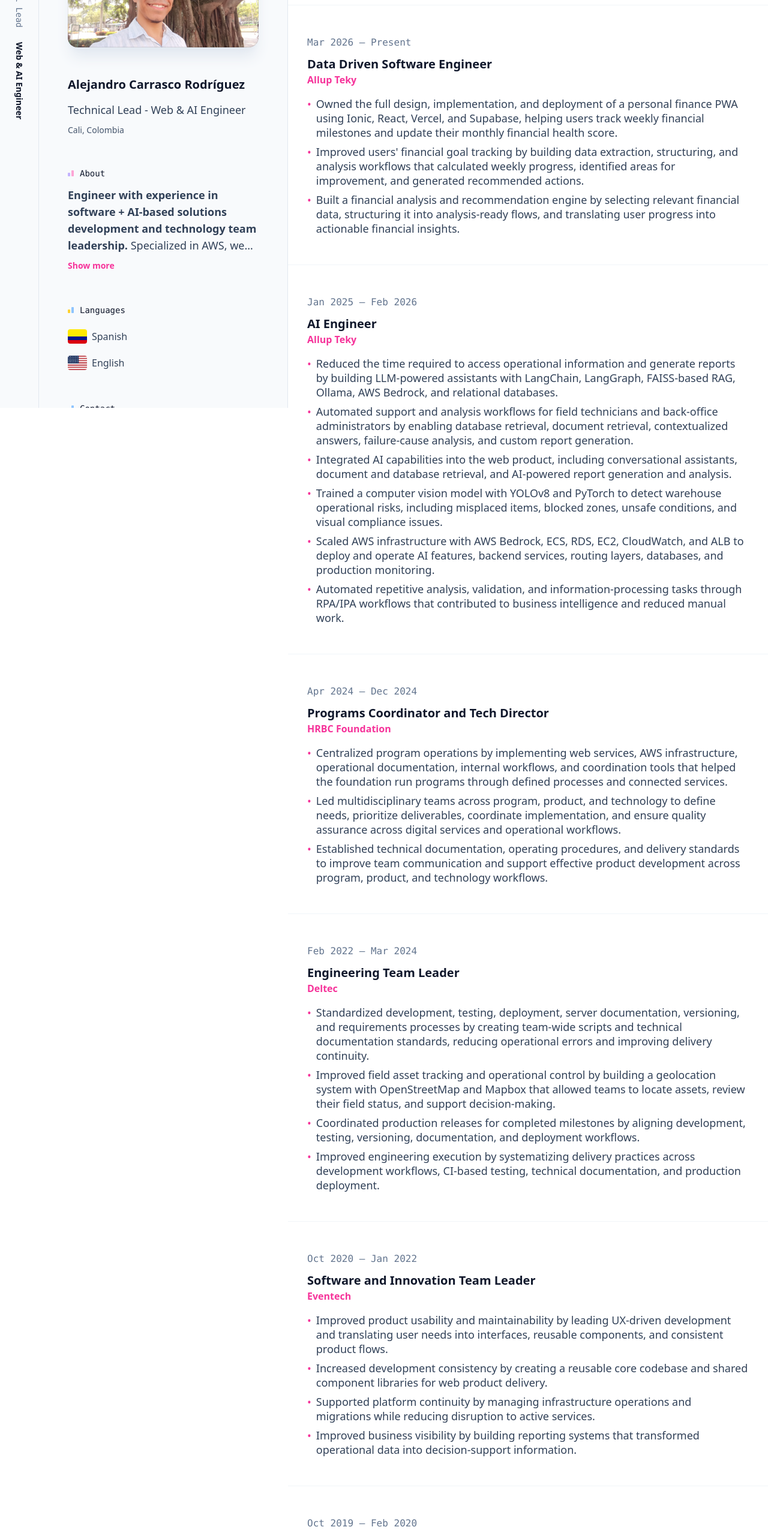
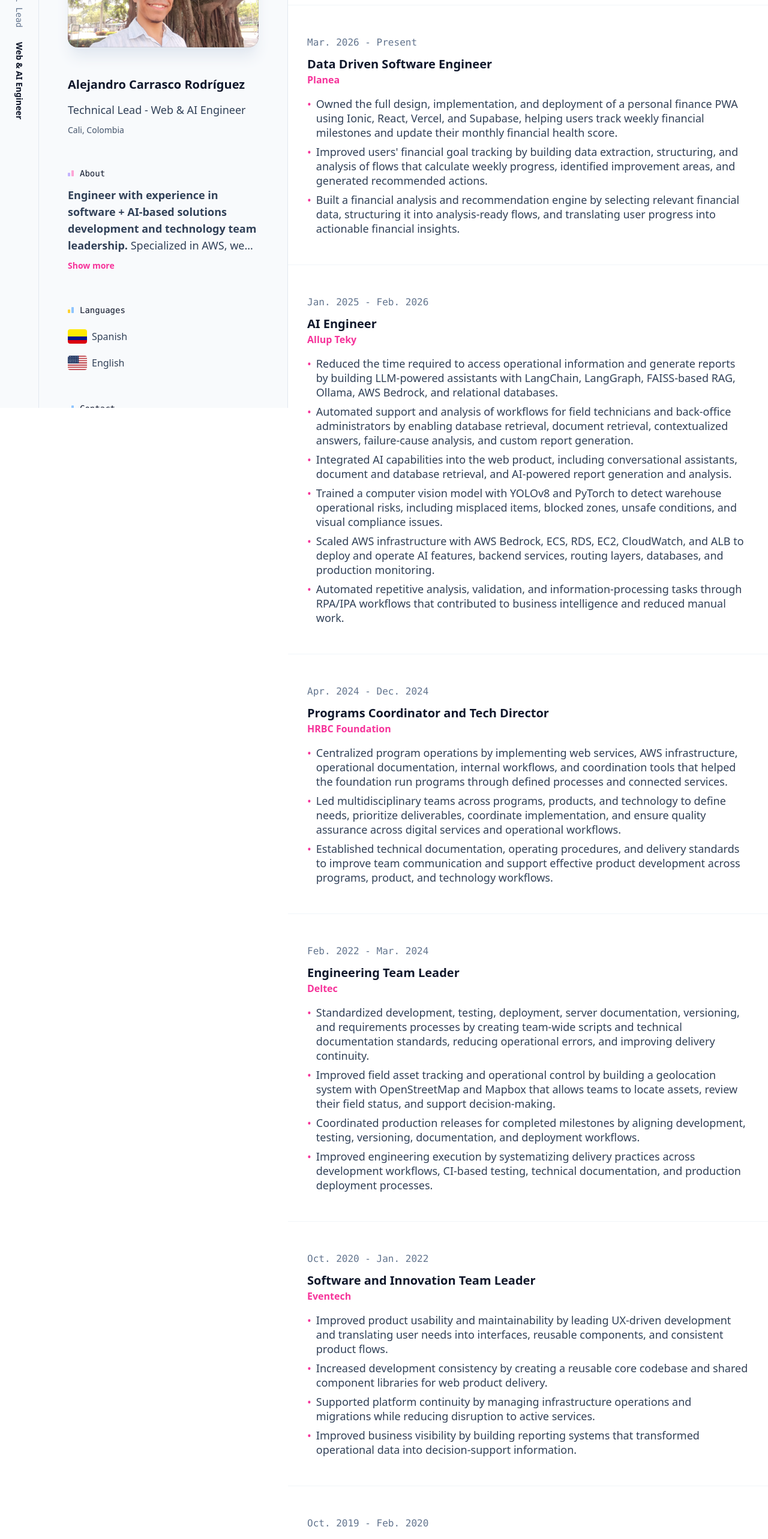
Before and after one commit to Alejandr0CR/website-2026, a Next.js app: page / in a window 1280 px wide. Shown: the part 120-2686 px from the top of the page at 60% size. Built offline with nearby package versions, Linux system fonts and the light colour scheme; a web font is replaced by a local one.

Commit message:
fix: update work experience entries for consistency and clarity

```diff
--- a/src/components/WorkExperiencePanel.tsx
+++ b/src/components/WorkExperiencePanel.tsx
@@ -3,23 +3,23 @@ import { WorkExperienceItem } from './WorkExperienceItem'
 const WORK_EXPERIENCE = [
   {
     id: 'work-7',
-    period: 'Mar 2026 — Present',
+    period: 'Mar. 2026 - Present',
     title: 'Data Driven Software Engineer',
-    company: 'Allup Teky',
+    company: 'Planea',
     items: [
       'Owned the full design, implementation, and deployment of a personal finance PWA using Ionic, React, Vercel, and Supabase, helping users track weekly financial milestones and update their monthly financial health score.',
-      'Improved users\' financial goal tracking by building data extraction, structuring, and analysis workflows that calculated weekly progress, identified areas for improvement, and generated recommended actions.',
+      'Improved users\' financial goal tracking by building data extraction, structuring, and analysis of flows that calculate weekly progress, identified improvement areas, and generated recommended actions.',
       'Built a financial analysis and recommendation engine by selecting relevant financial data, structuring it into analysis-ready flows, and translating user progress into actionable financial insights.'
     ]
   },
   {
     id: 'work-6',
-    period: 'Jan 2025 — Feb 2026',
+    period: 'Jan. 2025 - Feb. 2026',
     title: 'AI Engineer',
     company: 'Allup Teky',
     items: [
       'Reduced the time required to access operational information and generate reports by building LLM-powered assistants with LangChain, LangGraph, FAISS-based RAG, Ollama, AWS Bedrock, and relational databases.',
-      'Automated support and analysis workflows for field technicians and back-office administrators by enabling database retrieval, document retrieval, contextualized answers, failure-cause analysis, and custom report generation.',
+      'Automated support and analysis of workflows for field technicians and back-office administrators by enabling database retrieval, document retrieval, contextualized answers, failure-cause analysis, and custom report generation.',
       'Integrated AI capabilities into the web product, including conversational assistants, document and database retrieval, and AI-powered report generation and analysis.',
       'Trained a computer vision model with YOLOv8 and PyTorch to detect warehouse operational risks, including misplaced items, blocked zones, unsafe conditions, and visual compliance issues.',
       'Scaled AWS infrastructure with AWS Bedrock, ECS, RDS, EC2, CloudWatch, and ALB to deploy and operate AI features, backend services, routing layers, databases, and production monitoring.',
@@ -28,30 +28,30 @@ const WORK_EXPERIENCE = [
   },
   {
     id: 'work-5',
-    period: 'Apr 2024 — Dec 2024',
+    period: 'Apr. 2024 - Dec. 2024',
     title: 'Programs Coordinator and Tech Director',
     company: 'HRBC Foundation',
     items: [
       'Centralized program operations by implementing web services, AWS infrastructure, operational documentation, internal workflows, and coordination tools that helped the foundation run programs through defined processes and connected services.',
-      'Led multidisciplinary teams across program, product, and technology to define needs, prioritize deliverables, coordinate implementation, and ensure quality assurance across digital services and operational workflows.',
-      'Established technical documentation, operating procedures, and delivery standards to improve team communication and support effective product development across program, product, and technology workflows.'
+      'Led multidisciplinary teams across programs, products, and technology to define needs, prioritize deliverables, coordinate implementation, and ensure quality assurance across digital services and operational workflows.',
+      'Established technical documentation, operating procedures, and delivery standards to improve team communication and support effective product development across programs, product, and technology workflows.'
     ]
   },
   {
     id: 'work-4',
-    period: 'Feb 2022 — Mar 2024',
+    period: 'Feb. 2022 - Mar. 2024',
     title: 'Engineering Team Leader',
     company: 'Deltec',
     items: [
-      'Standardized development, testing, deployment, server documentation, versioning, and requirements processes by creating team-wide scripts and technical documentation standards, reducing operational errors and improving delivery continuity.',
-      'Improved field asset tracking and operational control by building a geolocation system with OpenStreetMap and Mapbox that allowed teams to locate assets, review their field status, and support decision-making.',
+      'Standardized development, testing, deployment, server documentation, versioning, and requirements processes by creating team-wide scripts and technical documentation standards, reducing operational errors, and improving delivery continuity.',
+      'Improved field asset tracking and operational control by building a geolocation system with OpenStreetMap and Mapbox that allows teams to locate assets, review their field status, and support decision-making.',
       'Coordinated production releases for completed milestones by aligning development, testing, versioning, documentation, and deployment workflows.',
-      'Improved engineering execution by systematizing delivery practices across development workflows, CI-based testing, technical documentation, and production deployment.'
+      'Improved engineering execution by systematizing delivery practices across development workflows, CI-based testing, technical documentation, and production deployment processes.'
     ]
   },
   {
     id: 'work-3',
-    period: 'Oct 2020 — Jan 2022',
+    period: 'Oct. 2020 - Jan. 2022',
     title: 'Software and Innovation Team Leader',
     company: 'Eventech',
     items: [
@@ -63,7 +63,7 @@ const WORK_EXPERIENCE = [
   },
   {
     id: 'work-2',
-    period: 'Oct 2019 — Feb 2020',
+    period: 'Oct. 2019 - Feb. 2020',
     title: 'Software Analyst and Developer',
     company: 'Jikkosoft',
     items: [
```
